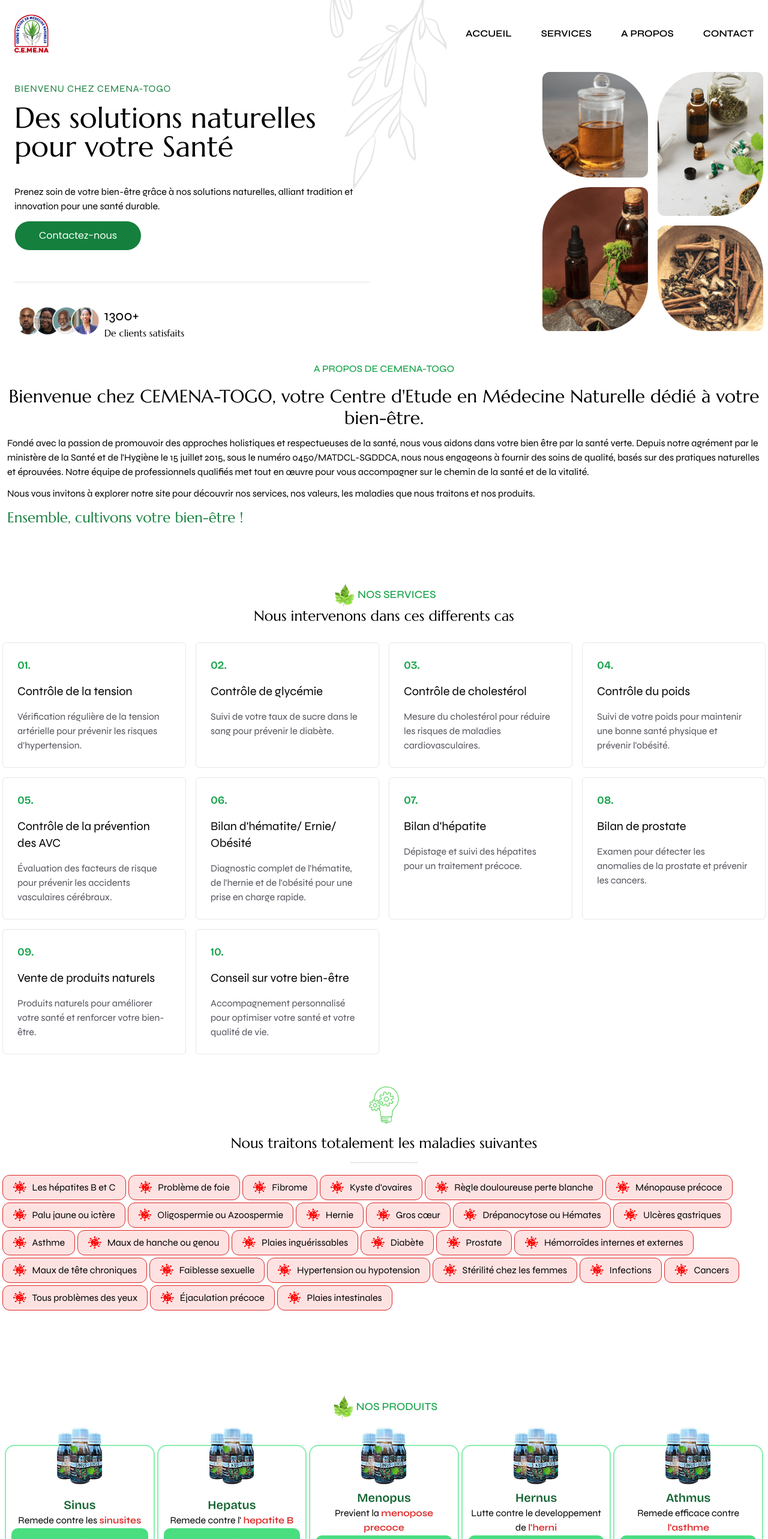
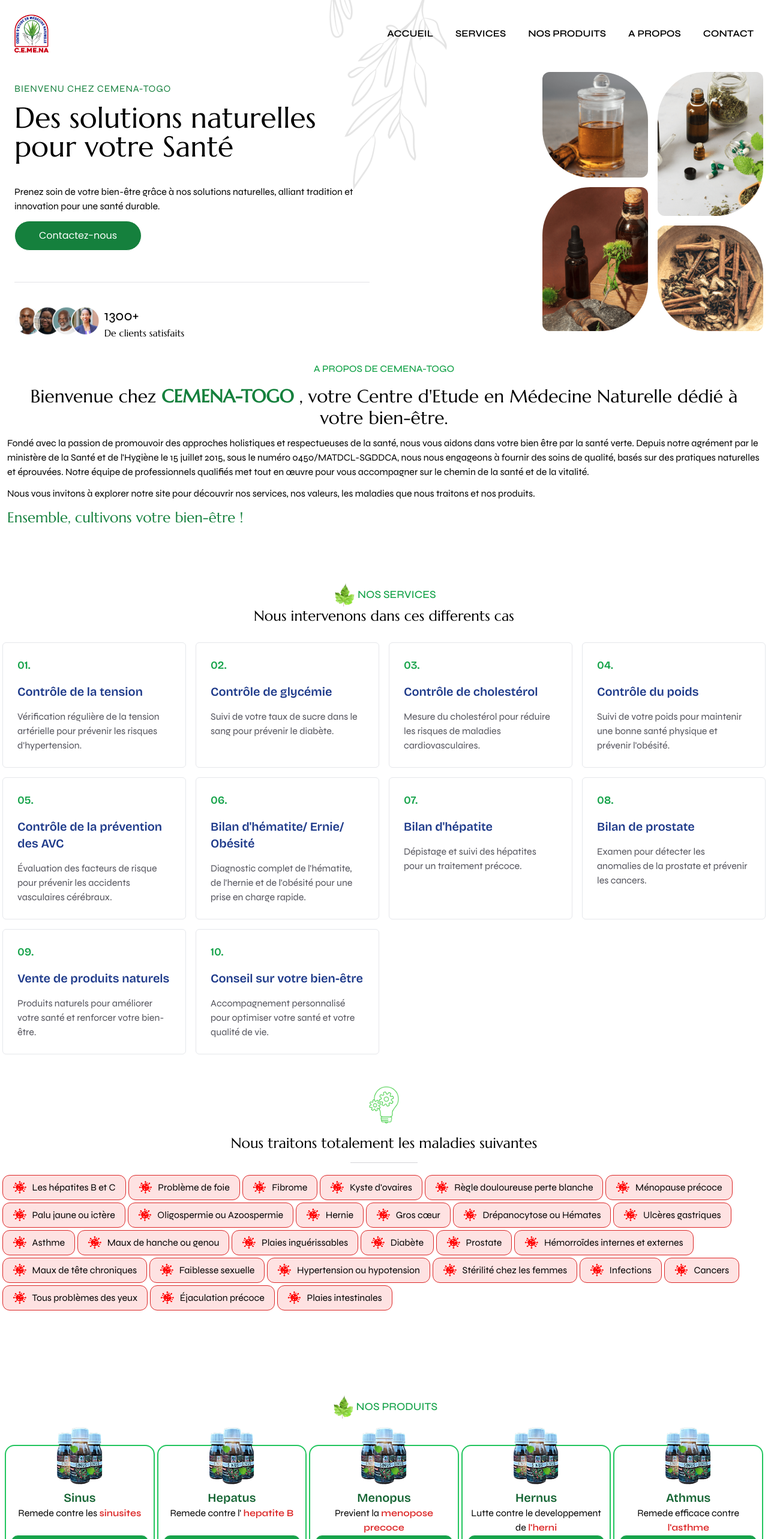
Before and after one commit to MnD3v/CEMENA-TOGO, a Next.js app: page / in a window 1280 px wide. Shown: the top 2566 px of the page at 60% size. Built offline with nearby package versions, Linux system fonts and the light colour scheme.

Commit message:
third commit

```diff
--- a/src/app/components/app_bar.tsx
+++ b/src/app/components/app_bar.tsx
@@ -65,11 +65,12 @@
                         </a>
 
                         <ul className="max flex uppercase">
-                            <li className="hover:text-green-600 font-semibold border-l-[1px] border-white/30 pl-12 py-3"><a href={inNotHome ? "/" : "#"}>Accueil</a></li>
-                            <li className="hover:text-green-600 font-semibold border-l-[1px] border-white/30 pl-12 py-3"><a href={inNotHome ? "/" : "#formations"}>Services</a></li>
+                            <li className="hover:text-green-600 font-semibold border-l-[1px] border-white/30 pl-9 py-3"><a href={inNotHome ? "/" : "#"}>Accueil</a></li>
+                            <li className="hover:text-green-600 font-semibold border-l-[1px] border-white/30 pl-9 py-3"><a href={inNotHome ? "/" : "#formations"}>Services</a></li>
+                            <li className="hover:text-green-600 font-semibold border-l-[1px] border-white/30 pl-9 py-3"><a href={inNotHome ? "/" : "#produits"}>Nos produits</a></li>
 
-                            <li className="hover:text-green-600 font-semibold border-l-[1px] border-white/30 pl-12 py-3"><a href={inNotHome ? "/" : "#a-propos"}>A Propos</a></li>
-                            <li className="hover:text-green-600 font-semibold border-l-[1px] border-white/30 pl-12 py-3"><a href={inNotHome ? "/" : "#contact"}>Contact</a></li>
+                            <li className="hover:text-green-600 font-semibold border-l-[1px] border-white/30 pl-9 py-3"><a href={inNotHome ? "/" : "#a-propos"}>A Propos</a></li>
+                            <li className="hover:text-green-600 font-semibold border-l-[1px] border-white/30 pl-9 py-3"><a href={inNotHome ? "/" : "#contact"}>Contact</a></li>
                         </ul>
                     </div>
                     <div className='flex w-full justify-between md:hidden items-center'>
@@ -104,7 +105,7 @@
         <ul className={`flex flex-col items-center justify-center  uppercase`}>
             <li className="hover:text-green-600 font-semibold px-6 py-3"><a href={inNotHome ? "/" : "#"}>Accueil</a></li>
             <li className="hover:text-green-600 font-semibold px-6 py-3"><a href={inNotHome ? "/" : "#formations"}>SERVICES</a></li>
-
+            <li className="hover:text-green-600 font-semibold border-l-[1px] border-white/30 pl-9 py-3"><a href={inNotHome ? "/" : "#produits"}>Nos produits</a></li>
             <li className="hover:text-green-600 font-semibold px-6 py-3"><a href={inNotHome ? "/" : "#a-propos"}>A Propos</a></li>
             <li className="hover:text-green-600 font-semibold px-6 py-3"><a href={inNotHome ? "/" : "#contact"}>Contact</a></li>
         </ul>
--- a/src/app/components/apropos.tsx
+++ b/src/app/components/apropos.tsx
@@ -7,7 +7,7 @@
                 <p className='font-medium text-green-600'>A PROPOS DE CEMENA-TOGO</p>
                 <div className='my-4 space-y-3 '>
                     <p className='font-marcellus text-3xl text-center'>
-                        Bienvenue chez CEMENA-TOGO, votre Centre d'Etude en Médecine Naturelle dédié à votre bien-être.
+                        Bienvenue chez <span className='font-bold text-green-700'>CEMENA-TOGO</span> , votre Centre d'Etude en Médecine Naturelle dédié à votre bien-être.
 
                     </p>
 
--- a/src/app/components/fixed_app_bar.tsx
+++ b/src/app/components/fixed_app_bar.tsx
@@ -52,11 +52,11 @@
                     <img src={"/icons/black-menu.png"} alt="" className='h-5 ' />
                 </button>
                 <ul className={`hidden md:flex items-center justify-center uppercase`}>
-                    <li className="hover:text-green-600 font-semibold border-l-[1px] border-white/30 pl-12 py-3"><a href={inNotHome ? "/" : "#"}>Accueil</a></li>
-                    <li className="hover:text-green-600 font-semibold border-l-[1px] border-white/30 pl-12 py-3"><a href={inNotHome ? "/" : "#formations"}>Formations</a></li>
-
-                    <li className="hover:text-green-600 font-semibold border-l-[1px] border-white/30 pl-12 py-3"><a href={inNotHome ? "/" : "#a-propos"}>A Propos</a></li>
-                    <li className="hover:text-green-600 font-semibold border-l-[1px] border-white/30 pl-12 py-3"><a href={inNotHome ? "/" : "#contact"}>Contact</a></li>
+                    <li className="hover:text-green-600 font-semibold border-l-[1px] border-white/30 pl-9 py-3"><a href={inNotHome ? "/" : "#"}>Accueil</a></li>
+                    <li className="hover:text-green-600 font-semibold border-l-[1px] border-white/30 pl-9 py-3"><a href={inNotHome ? "/" : "#formations"}>Services</a></li>
+                    <li className="hover:text-green-600 font-semibold border-l-[1px] border-white/30 pl-9 py-3"><a href={inNotHome ? "/" : "#produits"}>Nos produits</a></li>
+                    <li className="hover:text-green-600 font-semibold border-l-[1px] border-white/30 pl-9 py-3"><a href={inNotHome ? "/" : "#a-propos"}>A Propos</a></li>
+                    <li className="hover:text-green-600 font-semibold border-l-[1px] border-white/30 pl-9 py-3"><a href={inNotHome ? "/" : "#contact"}>Contact</a></li>
                 </ul>
             </div>
 
--- a/src/app/components/presentation.tsx
+++ b/src/app/components/presentation.tsx
@@ -9,7 +9,7 @@
             <div className='relative w-full flex justify-center overflow-hidden'>
                 <div className='w-full flex flex-col items-center '>
                     {/* decoration */}
-                    <img src="/utils/deco-2.png" alt="" className='absolute -top-16 z-30 rotate-180 h-96 opacity-10' />
+                    <img src="/utils/deco-2.png" alt="" className='absolute -top-16 z-30 rotate-180 h-96 opacity-10 pointer-events-none' />
                     {/* decoration */}
 
                     <AppBar></AppBar>
--- a/src/app/components/produits.tsx
+++ b/src/app/components/produits.tsx
@@ -93,21 +93,14 @@
                 setPopupVisible(false)
             }
         }
-        const handlePopState = () => {
-            if (isPopupVisible) {
-                document.body.style.overflow = 'auto';
 
-                setPopupVisible(false)
-            }
-        };
-        window.addEventListener('popstate', handlePopState);
+
         document.addEventListener('mousedown', handleClickOutside);
 
         return () => {
             document.removeEventListener('mousedown', handleClickOutside);
 
             window.removeEventListener('keydown', handleKeyDown);
-            window.removeEventListener('popstate', handlePopState);
         };
     }, []);
     useEffect(() => {
@@ -115,7 +108,7 @@
     }, [isPopupVisible]);
 
     return (
-        <div className='relative flex  justify-center items-center py-10 my-10'>
+        <section id='produits' className='relative flex  justify-center items-center py-10 my-10'>
             <div
 
                 className={` fixed top-0 ${isPopupVisible ? "flex" : "hidden"} justify-center items-center h-full w-full bg-black/40 backdrop-blur-sm z-50`}>
@@ -148,7 +141,7 @@
                             <>
                                 <img src={`/produits/${currentProduit.image}`} alt="" className='h-40 self-center' />
                                 <div className='p-2 mb-10'>
-                                    <h2 className='text-green-700'>{currentProduit.name}</h2>
+                                    <h2 className='text-green-700 font-semibold font-bricolage'>{currentProduit.name}</h2>
                                     <p className='text-start'>
                                         {currentProduit.full_description.split("*").map((element3, index) => (
                                             <span
@@ -198,17 +191,19 @@
                             }} key={element.name} className='relative group
                            flex flex-col items-center justify-center
                             my-6
-                             bg-white hover:bg-green-50 border-2 border-green-300 rounded-2xl '>
+                             bg-white hover:bg-green-50 border-2 border-green-500 rounded-2xl '>
                                 <motion.img src="/produits/produit-1.png" alt=""
                                     variants={Animations.scale({ duration: 0.3 * produits.indexOf(element), })}
                                     initial="hidden"
                                     whileInView="show"
                                     className='absolute  -top-8  h-24 group-hover:scale-125' />
-                                <div className='w-full  flex flex-col items-center p-2 mt-16 text-center'>
+                                <div className='w-full h-full  flex flex-col justify-between items-center p-2 mt-16 text-center'>
 
-                                    <p className='text-xl text-green-800  font-bricolage font-semibold '>{element.name}</p>
-                                    <p>{element.description.split("*").map((element2) => (<span key={element2} className={`${element.description.split("*").indexOf(element2) % 2 === 1 ? "text-red-600 font-semibold" : "text-black"}`}>{element2} </span>))}</p>
-                                    <a className='text-white hover:text-white w-full py-3 bg-green-400 hover:bg-green-900 border border-white hover:ring ring-green-900 rounded-xl'>Voir</a>
+                                    <div>
+                                        <p className='text-xl text-green-800  font-bricolage font-semibold '>{element.name}</p>
+                                        <p>{element.description.split("*").map((element2) => (<span key={element2} className={`${element.description.split("*").indexOf(element2) % 2 === 1 ? "text-red-600 font-semibold" : "text-black"}`}>{element2} </span>))}</p>
+                                    </div>
+                                    <a className='text-white hover:text-white w-full py-3 bg-green-600 hover:bg-green-900 border border-white hover:ring ring-green-900 rounded-xl'>Voir</a>
                                 </div>
 
                             </button>
@@ -219,7 +214,7 @@
             </div>
 
 
-        </div>
+        </section>
     )
 }
 
--- a/src/app/components/services.tsx
+++ b/src/app/components/services.tsx
@@ -110,7 +110,7 @@
 
                                 <h3 className='font-semibold font-bricolage text-green-600'>{element.numero}.</h3>
 
-                                <p className='text-xl'>{element.titre}</p>
+                                <p className='text-xl text-blue-900 font-semibold font-bricolage'>{element.titre}</p>
                                 <p className='text-zinc-600'>{element.description}</p>
 
                             </div>
```
